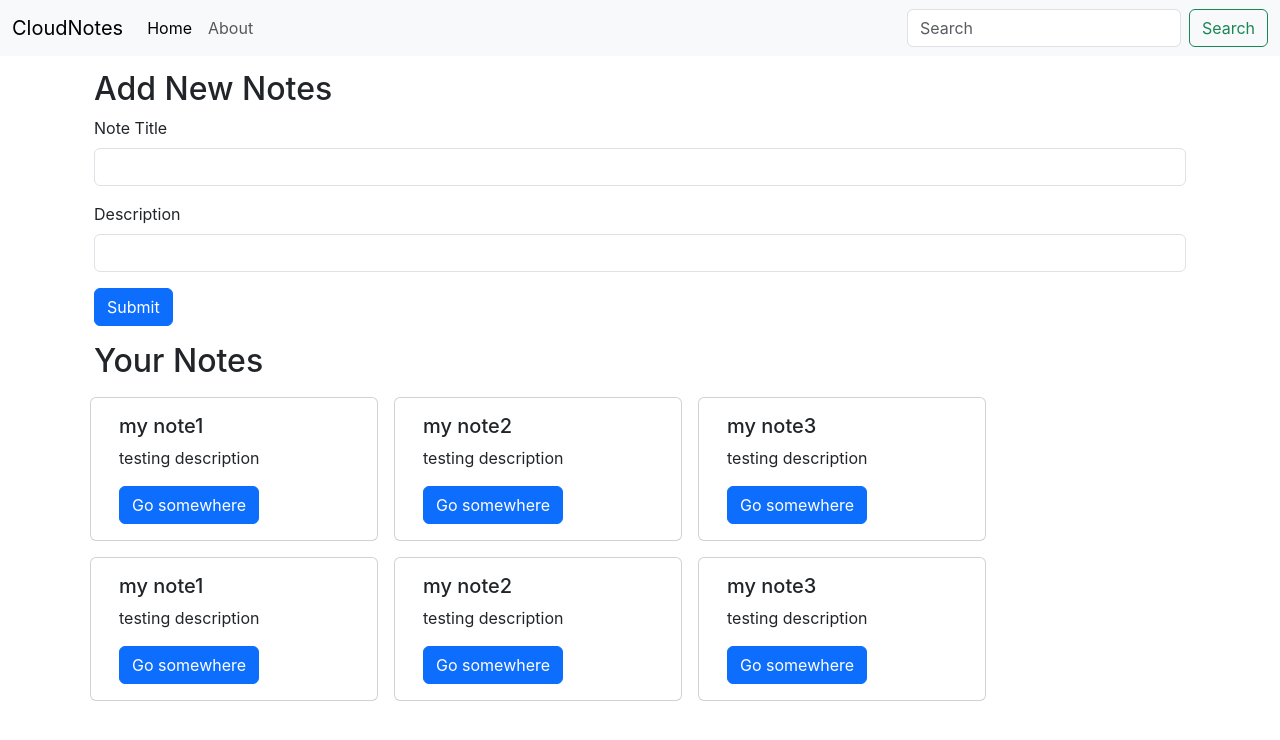
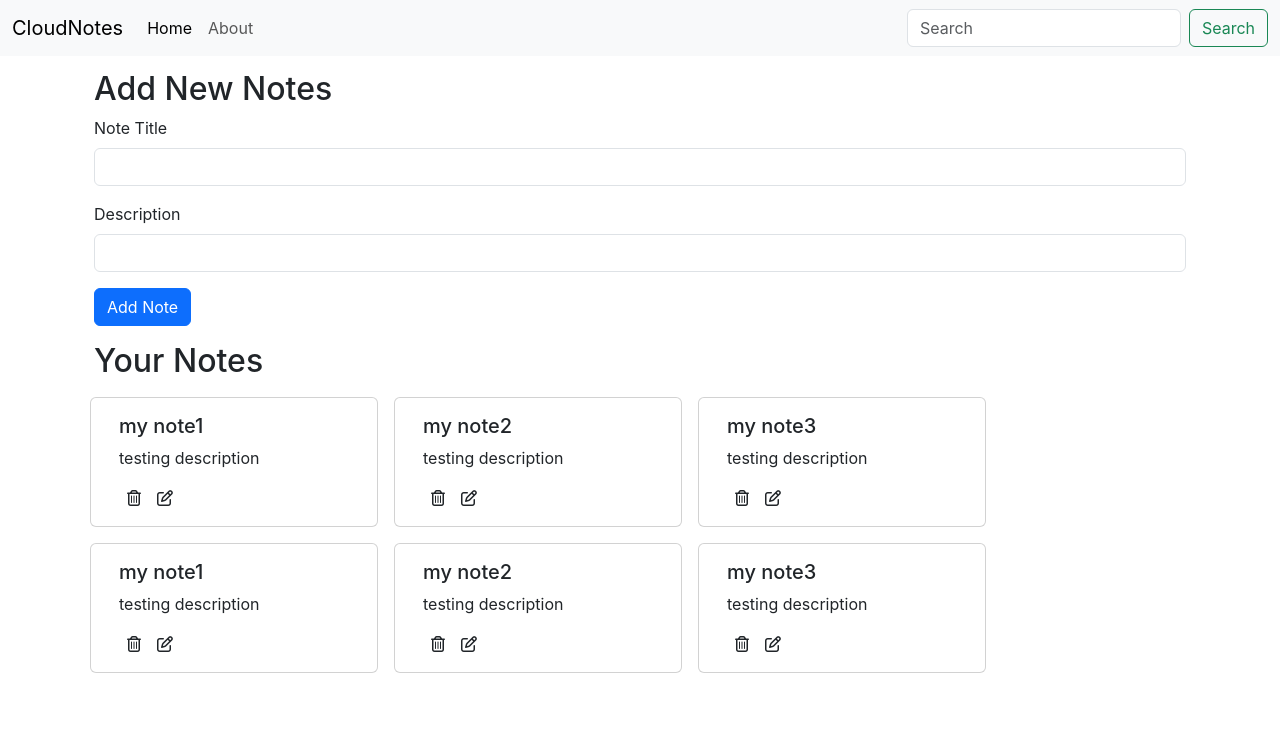
Before and after one commit to Pranivvv/CloudNotes, a React (Create React App) app: page / in a window 1280 px wide. Shown: the top 740 px of the page. Built offline with nearby package versions, Linux system fonts and the light colour scheme.

Commit message:
added function to delete notes using id of note

```diff
--- a/public/index.html
+++ b/public/index.html
@@ -17,6 +17,7 @@
     <body>
         <noscript>You need to enable JavaScript to run this app.</noscript>
         <script src="https://cdn.jsdelivr.net/npm/bootstrap@5.3.3/dist/js/bootstrap.bundle.min.js" integrity="sha384-YvpcrYf0tY3lHB60NNkmXc5s9fDVZLESaAA55NDzOxhy9GkcIdslK1eN7N6jIeHz" crossorigin="anonymous"></script>
+        <script src="https://kit.fontawesome.com/c153480d9a.js" crossorigin="anonymous"></script>
         <div id="root"></div>
     </body>
 </html>
--- a/src/App.css
+++ b/src/App.css
@@ -1,3 +1,6 @@
 .App {
   text-align: center;
 }
+i{
+  cursor: pointer;
+}
--- a/src/components/AddNotes.js
+++ b/src/components/AddNotes.js
@@ -30,7 +30,7 @@ const AddNotes = () => {
                     <input type="checkbox" className="form-check-input" id="exampleCheck1" />
                     <label className="form-check-label" for="exampleCheck1">Check me out</label>
                 </div> */}
-                <button type="submit" className="btn btn-primary" onClick={handalClick}>Submit</button>
+                <button type="submit" className="btn btn-primary" onClick={handalClick}>Add Note</button>
             </form>
         </div>
     )
--- a/src/components/NoteItem.js
+++ b/src/components/NoteItem.js
@@ -1,12 +1,19 @@
-import React from 'react'
+import React, { useContext } from 'react'
+import NoteContext from "../context/notes/NoteContext"
 
 const NoteItem = (props) => {
+    const {title, description, _id, tag} = props.note
+
+    const context = useContext(NoteContext)
+    const { deleteNote } = context
+
     return (
         <div className="card m-2" style={{width: "18rem"}}>
                 <div className="card-body">
-                    <h5 className="card-title">{props.title}</h5>
-                    <p className="card-text">{props.description}</p>
-                    <a href="#" className="btn btn-primary">Go somewhere</a>
+                    <h5 className="card-title">{title}</h5>
+                    <p className="card-text">{description}</p>
+                    <i className="fa-regular fa-trash-can mx-2" onClick={()=>deleteNote(_id)}/>
+                    <i className="fa-regular fa-pen-to-square mx-2"/>
                 </div>
         </div>
     )
--- a/src/components/Notes.js
+++ b/src/components/Notes.js
@@ -8,7 +8,7 @@ const Notes = () => {
     return (
         <div className='row'>
             {notes.map((note) => {
-                return (<NoteItem key={note._id} title={note.title} description={note.description} />)
+                return (<NoteItem key={note._id} note={note} />)
             })}
         </div>
     )
--- a/src/context/notes/NoteState.js
+++ b/src/context/notes/NoteState.js
@@ -1,4 +1,3 @@
-import { getValue } from "@testing-library/user-event/dist/utils";
 import NoteContext from "./NoteContext";
 import { useState } from "react";
 
@@ -77,12 +76,16 @@ const NoteState = (props) => {
     }
 
     //Function to Delete notes
-
+    const deleteNote = (id)=>{
+        //todo: add api call
+        const updatedNotes = notes.filter((note) => note._id !== id);
+        setNotes(updatedNotes); // Update the state
+    }
 
     //Function to edit notes
 
     return (
-        <NoteContext.Provider value={{notes, addNote}}>
+        <NoteContext.Provider value={{notes, addNote, deleteNote}}>
             {props.children}
         </NoteContext.Provider>
     )
```
Lines whose indentation alone changed are shown as unchanged.
